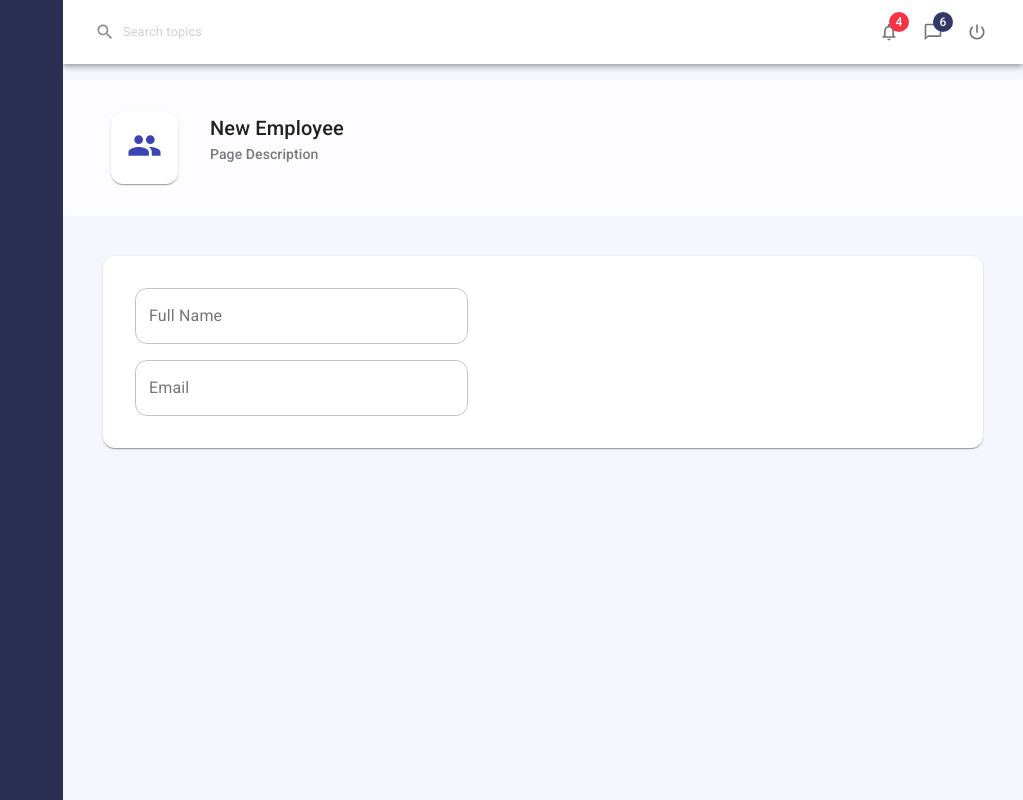
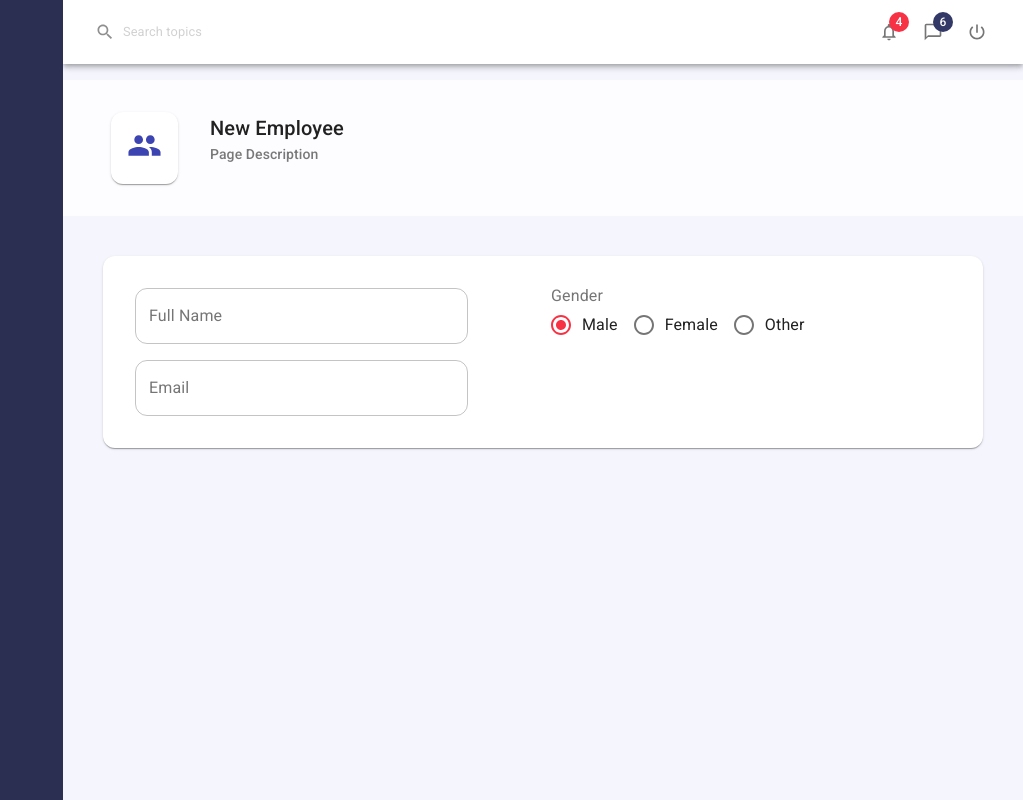
Before and after one commit to SUYASH15012001/mui, a React (Create React App) app: page / in a window 1280 px wide. Shown: the whole page, without its empty margins (257-1280 px from the left). Built offline with nearby package versions, Linux system fonts and the light colour scheme.

Commit message:
select se start karna hai

```diff
--- /dev/null
+++ b/src/Components/controls/Controls.js
@@ -0,0 +1,9 @@
+import Input from "./Input";
+import RadioGroup from "./RadioGroup";
+
+const Controls = {
+    Input,
+    RadioGroup,
+}
+
+export default Controls;
--- /dev/null
+++ b/src/Components/controls/Input.js
@@ -0,0 +1,18 @@
+import React from 'react'
+import {TextField} from '@material-ui/core'
+
+function Input(props) {
+
+    const {name, label, value, onChange} = props;
+    return (
+        <TextField
+            variant='outlined'
+            label={label}
+            name={name}
+            value={value}
+            onChange={onChange}
+        />
+    )
+}
+
+export default Input
--- /dev/null
+++ b/src/Components/controls/RadioGroup.js
@@ -0,0 +1,27 @@
+import React from 'react'
+import { FormControl, FormLabel, RadioGroup as MuiRadioGroup, FormControlLabel, Radio } from '@material-ui/core';
+
+export default function RadioGroup(props) {
+
+    const { name, label, value, onChange, items } = props;
+
+    return (
+        <FormControl>
+            <FormLabel>
+                {label}
+            </FormLabel>
+            <MuiRadioGroup row
+                name={name}
+                value={value}
+                onChange={onChange}
+            >
+                {
+                    items.map((item,index)=> (
+                        <FormControlLabel value={item.id} control={<Radio/>} label={item.title}/>
+
+                    ))
+                }
+            </MuiRadioGroup>
+        </FormControl>
+    )
+}
--- a/src/Components/useForms.js
+++ b/src/Components/useForms.js
@@ -4,7 +4,7 @@
 export function useForms(initialValues) {
 
     const [values, setvalues] = useState(initialValues)
-    const handleInputChnage = (e) => {
+    const handleInputChange = (e) => {
         const {name, value}  = e.target;
         setvalues({
             ...values,
@@ -15,7 +15,7 @@
     return {
         values,
         setvalues,
-        handleInputChnage
+        handleInputChange
     }
 }
 
--- a/src/pages/Employees/EmployeeForm.js
+++ b/src/pages/Employees/EmployeeForm.js
@@ -1,6 +1,7 @@
 import React from 'react'
-import { Grid, TextField } from '@material-ui/core';
+import { Grid } from '@material-ui/core';
 import {useForms, Form} from '../../Components/useForms';
+import Controls from "../../Components/controls/Controls";
 
 const initialValues = {
     id:0,
@@ -14,31 +15,42 @@
     isPermanent:false
 }
 
+const genderItems = [
+    { id: 'male', title: 'Male' },
+    { id: 'female', title: 'Female' },
+    { id: 'other', title: 'Other' },
+]
 
 function EmployeeForm() {
 
-    const {values,setvalues, handleInputChnage} = useForms(initialValues);
+    const {values,setvalues, handleInputChange} = useForms(initialValues);
 
     return (
         <Form>
             <Grid container>
                 <Grid item xs={6}>
-                    <TextField
-                        variant='outlined'
-                        label='Full Name'
-                        name='fullName'
+                    <Controls.Input
+                        name="fullName"
+                        label="Full Name"
                         value={values.fullName}
-                        onChange={handleInputChnage}
+                        onChange={handleInputChange}
                     />
-                    <TextField
-                        variant='outlined'
-                        label='Email'
-                        name='email'
+                    <Controls.Input
+                        label="Email"
+                        name="email"
                         value={values.email}
-                        onChange={handleInputChnage}
+                        onChange={handleInputChange}
                     />
                 </Grid>
-                <Grid item xs={6}></Grid>
+                <Grid item xs={6}>
+                    <Controls.RadioGroup
+                        name="gender"
+                        label="Gender"
+                        value={values.gender}
+                        onChange={handleInputChange}
+                        items={genderItems}
+                    />
+                </Grid>
             </Grid>
         </Form>
     )
```
Also changed, not shown: src/Components/controls/Select.js (added).
